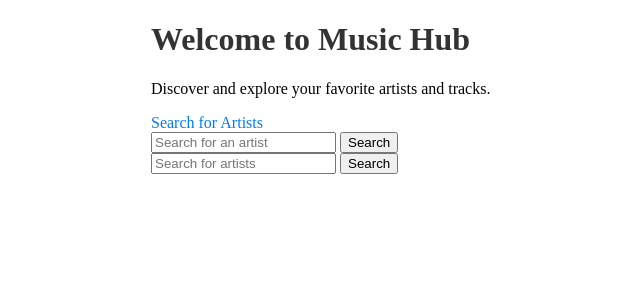
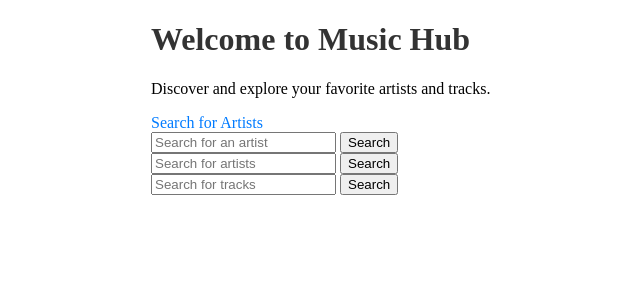
Before and after one commit to Nizogcwala/Music-Hub---Social-Media-Platform, a Flask app: page / in a window 1280 px wide. Shown: the top 300 px of the page, without its empty margins (89-729 px from the left). Run offline with Flask 3, Linux system fonts and the light colour scheme.

Commit message:
Modified index.html

```diff
--- a/MusicHubApp/templates/index.html
+++ b/MusicHubApp/templates/index.html
@@ -20,6 +20,10 @@
                 <input type="text" name="query" placeholder="Search for artists">
                 <button type="submit">Search</button>
             </form>
+            <form action="{{ url_for('track_search') }}" method="GET">
+                <input type="text" name="query" placeholder="Search for tracks">
+                <button type="submit">Search</button>
+            </form>
             <script src="{{ url_for('static', filename='js/script.js') }}"></script>
         </div>
     </div>
```
